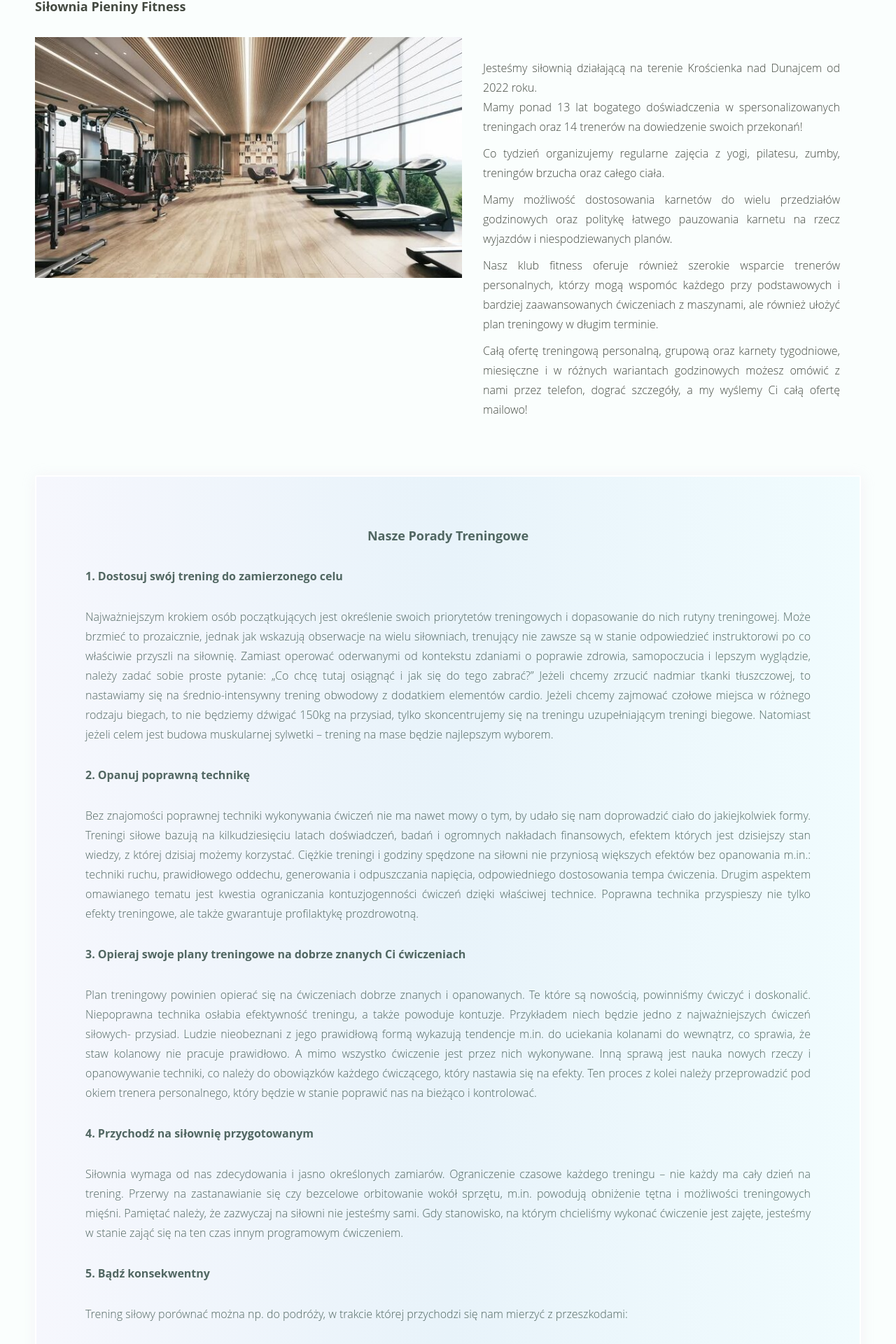
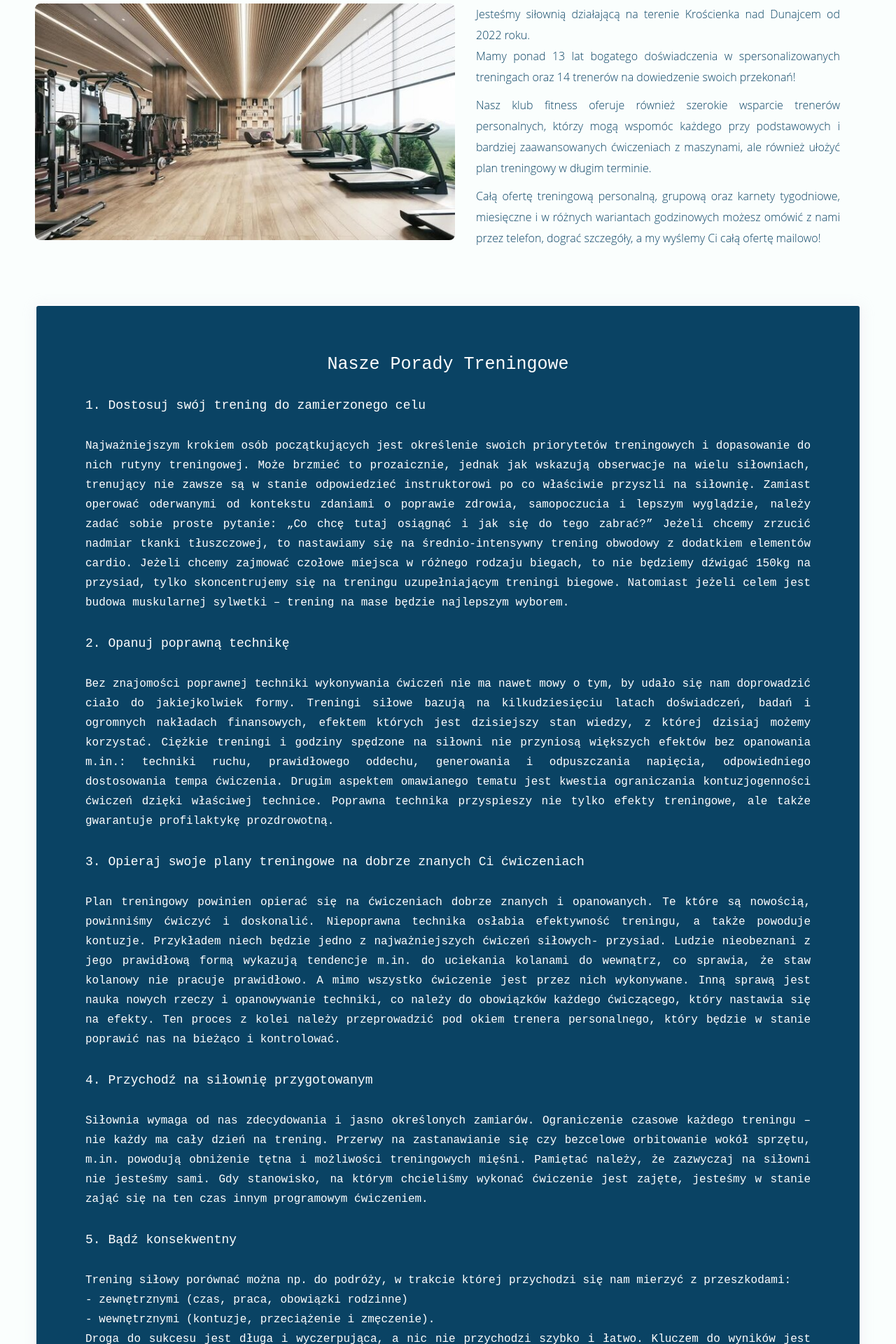
Before and after one commit to paulinawojtysiakk/Strona-Silowni, a React (Vite) app in the folder vite-project/: page /about in a window 1280 px wide. Shown: the part 152-2072 px from the top of the page at 70% size. Built offline with nearby package versions, Linux system fonts and the light colour scheme.

Commit message:
aboutUs small cosmetic changes

```diff
--- a/vite-project/src/pages/AboutUs.jsx
+++ b/vite-project/src/pages/AboutUs.jsx
@@ -5,28 +5,18 @@ import emptygym from "../images/emptygym.jpeg";
 const AboutUs = () => {
   return (
     <div className="container about-us-container">
-      <h4 className="about-us-title-fit">Siłownia Pieniny Fitness</h4>
 
       <div className="about-us-text">
-        <div className="gym-img">
-          <img src={emptygym} alt="gym" />
+        <div>
+          <img src={emptygym} alt="gym" className="gym-img"/>
         </div>
+
         <ul className="about-us-description">
           Jesteśmy siłownią działającą na terenie Krościenka nad Dunajcem od
           2022 roku.
           <li>
-            {" "}
             Mamy ponad 13 lat bogatego doświadczenia w spersonalizowanych
             treningach oraz 14 trenerów na dowiedzenie swoich przekonań!
-          </li>
-          <li>
-            Co tydzień organizujemy regularne zajęcia z yogi, pilatesu, zumby,
-            treningów brzucha oraz całego ciała.
-          </li>
-          <li>
-            Mamy możliwość dostosowania karnetów do wielu przedziałów
-            godzinowych oraz politykę łatwego pauzowania karnetu na rzecz
-            wyjazdów i niespodziewanych planów.
           </li>
           <li>
             Nasz klub fitness oferuje również szerokie wsparcie trenerów
@@ -116,11 +106,10 @@ const AboutUs = () => {
         <p>
           Trening siłowy porównać można np. do podróży, w trakcie której
           przychodzi się nam mierzyć z przeszkodami:
-          <ul>
             <br />
-            <li>- zewnętrznymi (czas, praca, obowiązki rodzinne)</li>
-            <li>- wewnętrznymi (kontuzje, przeciążenie i zmęczenie).</li>
-          </ul>
+            - zewnętrznymi (czas, praca, obowiązki rodzinne)<br/>
+            - wewnętrznymi (kontuzje, przeciążenie i zmęczenie).<br/>
+
           Droga do sukcesu jest długa i wyczerpująca, a nic nie przychodzi
           szybko i łatwo. Kluczem do wyników jest siła naszego samozaparcia i
           wszystkie czynniki, które ją potęgują. Tak więc nawet w chwili
--- a/vite-project/src/scss/AboutUs.scss
+++ b/vite-project/src/scss/AboutUs.scss
@@ -1,22 +1,25 @@
 @import "./settings/colors";
+@import './settings/fonts';
+@import './settings//base.scss';
 
 .about-us-container {
-  padding-top: 30px;
+  margin: 50px 0;
   text-align: justify;
 
-  .about-us-title-fit {
-    padding: 30px 0;
-    font-size: 18px;
-    font-weight: bold;
+  .gym-img{
+    border-radius: 8px;
   }
   .about-us-text {
-    padding-bottom: 40px;
+    margin: 70px 0 ;
     display: flex;
     justify-content: space-between;
 
     .about-us-description {
-      max-width: 570px;
-      padding: 30px;
+      max-width: 580px;
+      padding: 0 30px;
+      color: $basic-dark;
+      line-height: 30px;
+
     }
   }
 
@@ -33,21 +36,26 @@
     padding: 70px;
     margin-bottom: 40px;
     border: 2px #ffffff solid;
-    border-radius: 3px;
+    border-radius: 5px;
     box-shadow: 1px 2px 20px rgba(243, 241, 246, 0.86);
-    @include gradient(right, $list1);
-    color: $navigation;
+    // @include gradient(right, $list1);
+    background-color: $basic-dark;
+    line-height: 28px;
+    color: white;
+    font-family: $sales-font;
+
 
     .about-us-title-top {
-      font-size: 18px;
-      font-weight: bold;
+      font-family: $sales-font;
+      font-size: 25px;
+      font-weight: 500;
       text-align: center;
     }
 
     .about-us-title {
       padding: 30px 0;
-      font-size: 16px;
-      font-weight: bold;
+      font-size: 18px;
+      font-family: $sales-font;
     }
   }
 }
--- a/vite-project/src/scss/settings/_colors.scss
+++ b/vite-project/src/scss/settings/_colors.scss
@@ -2,9 +2,9 @@ $background-screen-color: #fafefd;
 $basic-text-color: #434940;
 $basic-text-color-light: #146565;
 
-$gradient-background-dark: #f1fcfe;
-$gradient-background-lighter: #e8f3fa;
-$gradient-background-light: #f6f7fd;
+$gradient-background-dark: #115998;
+$gradient-background-light: #2c7cad;
+$gradient-background-lighter: #1c6084;
 
 $navigation: rgba(58, 81, 75, 0.87);
 
```
